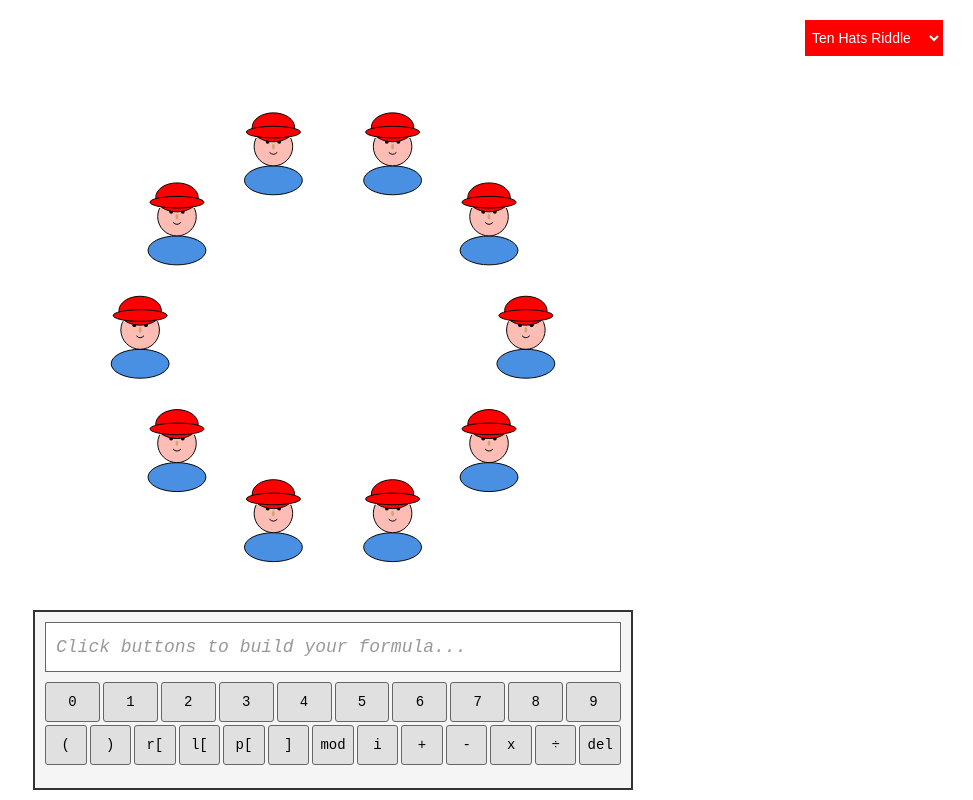
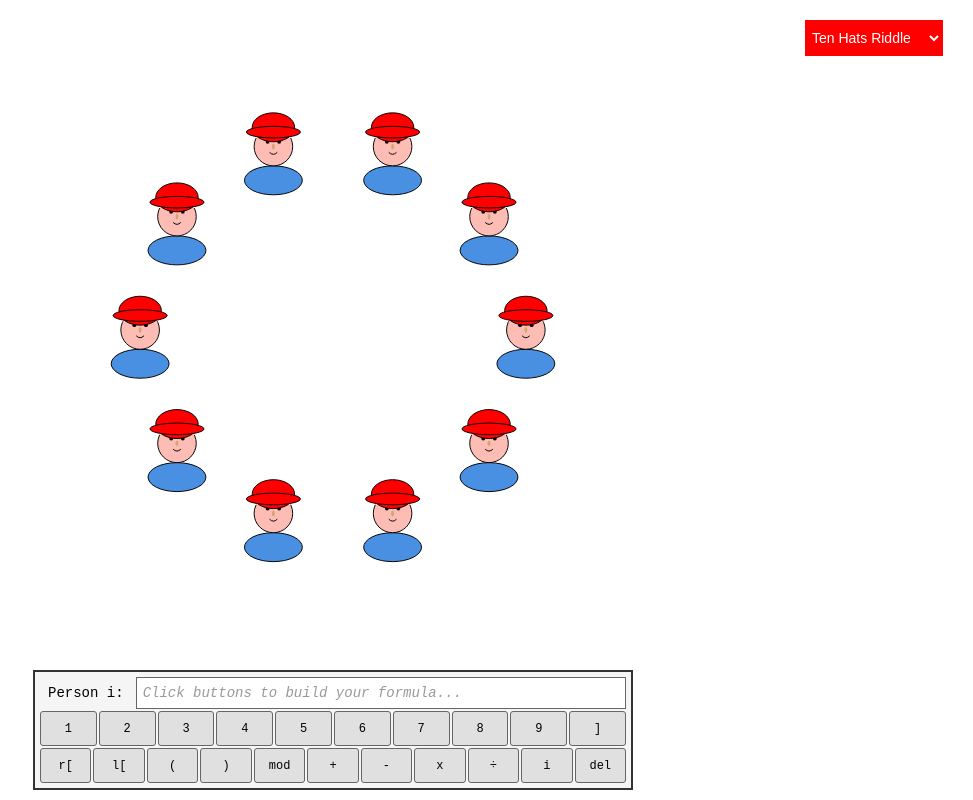
Before and after one commit to rajtiller/ten-hats-riddle, a React (Vite) app: page / in a window 1280 px wide. Shown: the whole page, without its empty margins (307-1280 px from the left). Built offline with nearby package versions, Linux system fonts and the light colour scheme.

Commit message:
Added 'Person i:' and fixed border issue

```diff
--- a/src/images/FormulaBar/ButtonGrid.tsx
+++ b/src/images/FormulaBar/ButtonGrid.tsx
@@ -6,19 +6,19 @@ interface ButtonGridProps {
 
 const ButtonGrid: React.FC<ButtonGridProps> = ({ onButtonClick }) => {
   const buttons = [
-    ["0", "1", "2", "3", "4", "5", "6", "7", "8", "9"],
-    ["(", ")", "r[", "l[", "p[", "]", "mod", "i", "+", "-", "x", "÷", "del"],
+    ["1", "2", "3", "4", "5", "6", "7", "8", "9", "]"],
+    ["r[", "l[", "(", ")", "mod", "+", "-", "x", "÷", "i", "del"],
   ];
 
   return (
-    <div style={{ display: "grid", gap: "3px", width: "100%" }}>
+    <div style={{ display: "grid", gap: "2px", width: "100%", height: "100%" }}>
       {buttons.map((row, rowIndex) => (
         <div
           key={rowIndex}
           style={{
             display: "grid",
             gridTemplateColumns: `repeat(${row.length}, 1fr)`,
-            gap: "3px",
+            gap: "2px",
             width: "100%",
           }}
         >
@@ -27,14 +27,14 @@ const ButtonGrid: React.FC<ButtonGridProps> = ({ onButtonClick }) => {
               key={buttonValue}
               onClick={() => onButtonClick(buttonValue)}
               style={{
-                padding: "10px 4px",
+                padding: "6px 4px",
                 border: "1px solid #666",
                 backgroundColor: "#e0e0e0",
                 cursor: "pointer",
-                fontSize: "14px",
+                fontSize: "12px",
                 fontFamily: "monospace",
                 borderRadius: "3px",
-                minHeight: "40px",
+                minHeight: "28px",
                 display: "flex",
                 alignItems: "center",
                 justifyContent: "center",
--- a/src/images/FormulaBar/FormulaDisplay.tsx
+++ b/src/images/FormulaBar/FormulaDisplay.tsx
@@ -1,5 +1,4 @@
 import React from "react";
-import { findMatchingBracket } from "./utils";
 
 interface FormulaDisplayProps {
   formula: string;
@@ -10,6 +9,7 @@ const FormulaDisplay: React.FC<FormulaDisplayProps> = ({
   formula,
   cursorPosition,
 }) => {
+  const renderFormula = () => {
     if (formula.length === 0) {
       return (
         <span style={{ color: "#999", fontStyle: "italic" }}>
@@ -18,24 +18,12 @@ const FormulaDisplay: React.FC<FormulaDisplayProps> = ({
       );
     }
 
-  // Only check for bracket highlighting when cursor is immediately to the right of a bracket
-  const leftChar = cursorPosition > 0 ? formula[cursorPosition - 1] : "";
-  const matchingBracket = ["(", ")", "[", "]"].includes(leftChar)
-    ? findMatchingBracket(formula, cursorPosition - 1)
-    : null;
+    const beforeCursor = formula.slice(0, cursorPosition);
+    const afterCursor = formula.slice(cursorPosition);
 
     return (
       <span style={{ color: "black" }}>
-      {formula.split("").map((char, index) => {
-        const isHighlighted =
-          (index === cursorPosition - 1 && matchingBracket !== null) ||
-          index === matchingBracket;
-
-        const atCursor = index === cursorPosition;
-
-        return (
-          <React.Fragment key={index}>
-            {atCursor && (
+        {beforeCursor}
         <span
           style={{
             borderLeft: "2px solid #333",
@@ -46,33 +34,12 @@ const FormulaDisplay: React.FC<FormulaDisplayProps> = ({
         >
           ‌
         </span>
-            )}
-            <span
-              style={{
-                backgroundColor: isHighlighted ? "#90EE90" : "transparent",
-                padding: isHighlighted ? "2px" : "0",
-                borderRadius: isHighlighted ? "2px" : "0",
-              }}
-            >
-              {char}
-            </span>
-          </React.Fragment>
-        );
-      })}
-      {cursorPosition === formula.length && (
-        <span
-          style={{
-            borderLeft: "2px solid #333",
-            animation: "blink 1s infinite",
-            height: "1.2em",
-            display: "inline-block",
-          }}
-        >
-          ‌
-        </span>
-      )}
+        {afterCursor}
       </span>
     );
   };
 
+  return <>{renderFormula()}</>;
+};
+
 export default FormulaDisplay;
--- a/src/images/FormulaBar/index.tsx
+++ b/src/images/FormulaBar/index.tsx
@@ -1,4 +1,4 @@
-import React, { useState } from "react";
+import React, { useState, useEffect } from "react";
 import { type FormulaBarProps } from "./types";
 import { insertTextAtPosition, deleteAtPosition } from "./utils";
 import { useKeyboardControls } from "./useKeyboardControls";
@@ -7,7 +7,7 @@ import ButtonGrid from "./ButtonGrid";
 
 const FormulaBar: React.FC<FormulaBarProps> = ({
   width = 600,
-  height = 180,
+  height = 120,
 }) => {
   const [formula, setFormula] = useState("");
   const [cursorPosition, setCursorPosition] = useState(0);
@@ -20,6 +20,26 @@ const FormulaBar: React.FC<FormulaBarProps> = ({
     );
     setFormula(newText);
     setCursorPosition(newPosition);
+  };
+
+  const validateBracketContent = (text: string): boolean => {
+    // Check if inserting this would create invalid bracket content
+    const testFormula =
+      formula.slice(0, cursorPosition) + text + formula.slice(cursorPosition);
+
+    // Find all bracket pairs and validate their content
+    const bracketRegex = /[rl]\[([^\]]*)\]/g;
+    let match;
+
+    while ((match = bracketRegex.exec(testFormula)) !== null) {
+      const content = match[1];
+      // Content must be a single digit 1-9
+      if (!/^[1-9]$/.test(content)) {
+        return false;
+      }
+    }
+
+    return true;
   };
 
   const handleDelete = () => {
@@ -35,7 +55,6 @@ const FormulaBar: React.FC<FormulaBarProps> = ({
       case "]":
       case "r[":
       case "l[":
-      case "p[":
       case "i":
         insertAtCursor(value);
         break;
@@ -58,9 +77,11 @@ const FormulaBar: React.FC<FormulaBarProps> = ({
         insertAtCursor(" ÷ ");
         break;
       default:
-        // Numbers 0-9
-        if (/^[0-9]$/.test(value)) {
+        // Numbers 1-9 (validate if inside brackets)
+        if (/^[1-9]$/.test(value)) {
+          if (validateBracketContent(value)) {
             insertAtCursor(value);
+          }
         }
         break;
     }
@@ -79,9 +100,12 @@ const FormulaBar: React.FC<FormulaBarProps> = ({
         width,
         height,
         border: "2px solid #333",
-        padding: "10px",
+        padding: "5px",
         backgroundColor: "#f5f5f5",
         boxSizing: "border-box",
+        display: "flex",
+        flexDirection: "column",
+        gap: "2px",
       }}
     >
       <style>
@@ -93,19 +117,44 @@ const FormulaBar: React.FC<FormulaBarProps> = ({
         `}
       </style>
 
-      {/* Formula Display */}
+      {/* Formula Display with Person i: prefix */}
       <div
         style={{
-          height: "50px",
+          height: "32px",
+          display: "flex",
+          alignItems: "center",
+          gap: "4px",
+          flex: "0 0 auto",
+        }}
+      >
+        {/* Person i: label in gray area - no border */}
+        <div
+          style={{
+            backgroundColor: "#f5f5f5", // Same as surrounding
+            color: "black",
+            fontFamily: "monospace",
+            fontSize: "14px",
+            padding: "6px 8px",
+            display: "flex",
+            alignItems: "center",
+            userSelect: "none",
+          }}
+        >
+          Person i:
+        </div>
+
+        {/* White input area - only this has a border */}
+        <div
+          style={{
+            flex: 1,
+            height: "100%",
             border: "1px solid #666",
             backgroundColor: "white",
-          padding: "10px",
-          marginBottom: "10px",
+            padding: "6px",
             fontFamily: "monospace",
-          fontSize: "18px",
+            fontSize: "14px",
             display: "flex",
             alignItems: "center",
-          minHeight: "30px",
             overflow: "hidden",
             cursor: "default",
             userSelect: "none",
@@ -113,8 +162,12 @@ const FormulaBar: React.FC<FormulaBarProps> = ({
         >
           <FormulaDisplay formula={formula} cursorPosition={cursorPosition} />
         </div>
+      </div>
 
+      {/* Button Container */}
+      <div style={{ flex: "1 1 auto" }}>
         <ButtonGrid onButtonClick={handleButtonClick} />
+      </div>
     </div>
   );
 };
```
Also changed, not shown: ToDo.txt (added). Lines whose indentation alone changed are shown as unchanged.
